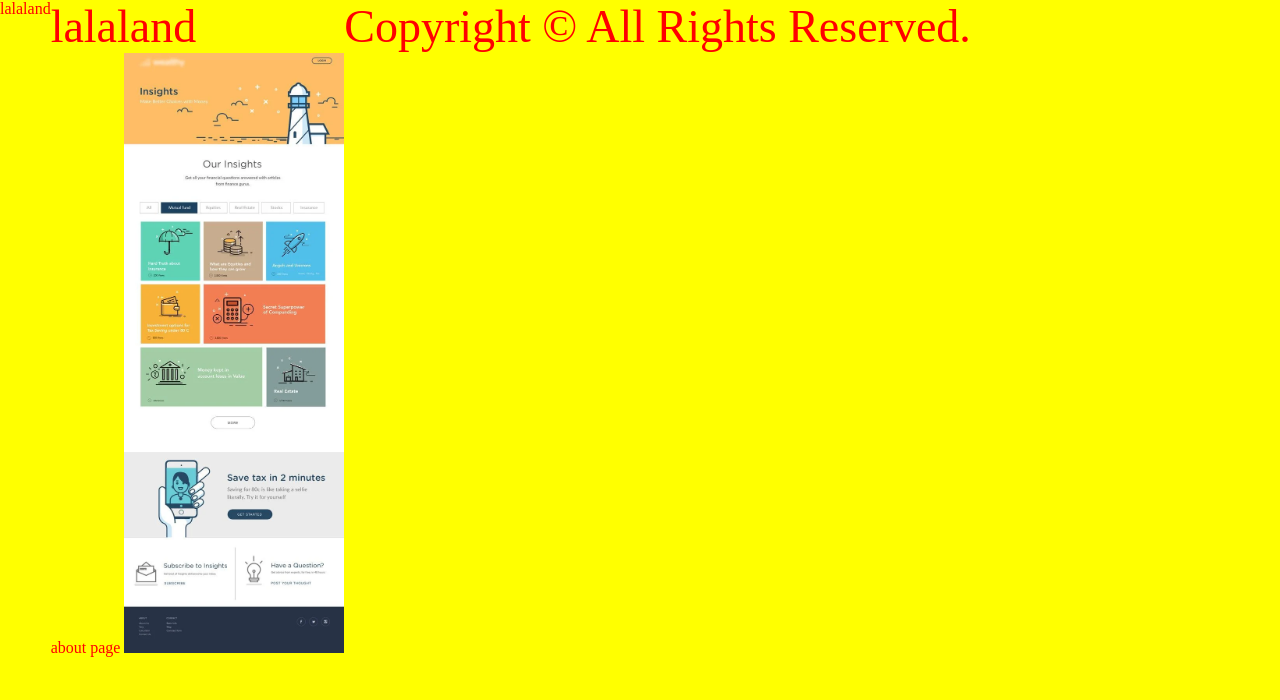
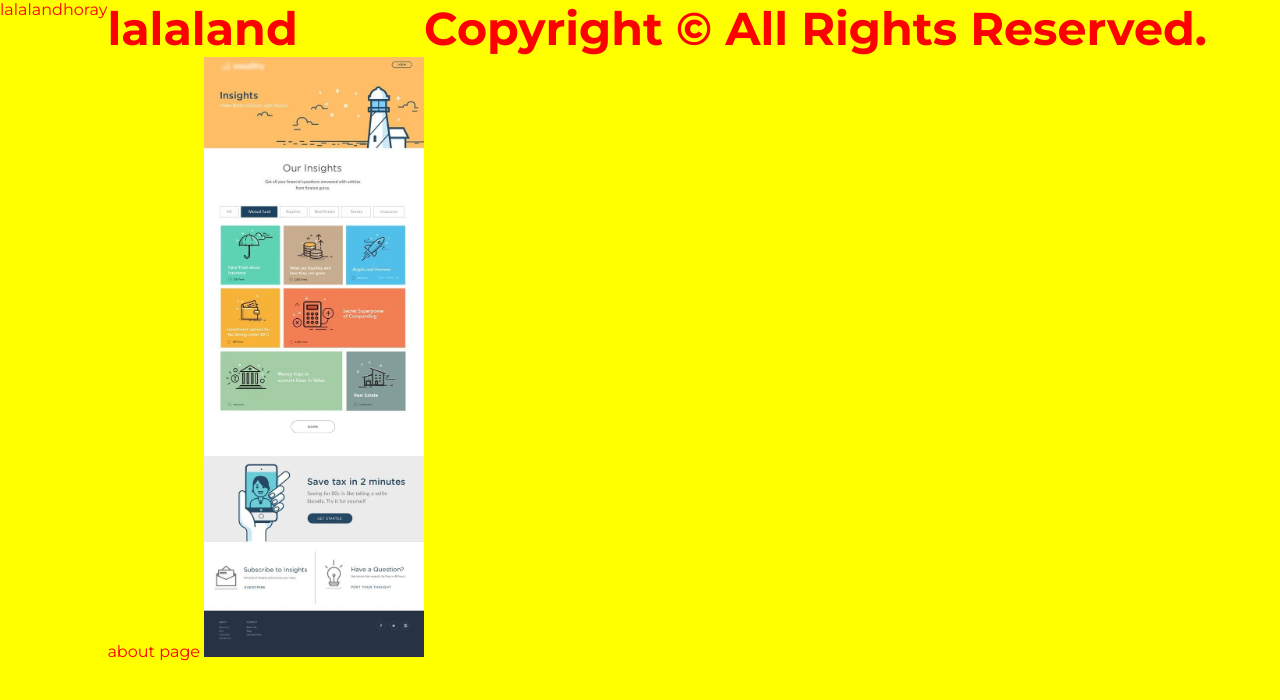
Before and after one commit to DmitriyMK/web-template2024-vite, a website built with Vite: page src/index.html in a window 1280 px wide. Built offline with nearby package versions, Linux system fonts and the light colour scheme.

Commit message:
update fonts position

```diff
--- a/src/components/head.html
+++ /dev/null
@@ -1,6 +0,0 @@
-<meta charset="UTF-8" />
-<meta name="description" content="">
-<meta name="keywords" content="">
-<meta name="viewport" content="width=device-width, initial-scale=1.0" />
-<meta name="theme-color" content="#181c25">
-<link rel="icon" type="image/svg+xml" href="../img/icons/github.svg">
--- a/src/index.html
+++ b/src/index.html
@@ -2,14 +2,38 @@
 <html lang="en">
 
 <head>
+  <meta charset="UTF-8" />
+  <meta name="viewport" content="width=device-width, initial-scale=1.0" />
+  <meta name="description" content="">
+  <meta name="keywords" content="">
+  <meta name="theme-color" content="#181c25">
   <title>{{title}}</title>
-  {{>head}}
+  <link rel="icon" type="image/svg+xml" href="./img/icons/github.svg">
+  <style>
+    @font-face {
+      font-family: Montserrat;
+      font-weight: 400;
+      src: url("./fonts/Montserrat-Regular.woff2") format('woff2');
+      font-display: swap;
+    }
+
+    @font-face {
+      font-family: Montserrat;
+      font-weight: 700;
+      src: url("./fonts/Montserrat-Bold.woff2") format('woff2');
+      font-display: swap;
+    }
+  </style>
 </head>
 <body>
 
   {{>header}}
 
   <h1>lalaland</h1>
+
+  <h3>
+    horay
+  </h3>
 
   <main class="main">
     <p>
--- a/src/pages/about/about.scss
+++ b/src/pages/about/about.scss
@@ -1,3 +1,5 @@
+@import "../../scss/style.scss";
+
 body {
   background: gray;
 }
--- a/src/scss/style.scss
+++ b/src/scss/style.scss
@@ -14,10 +14,13 @@ body {
   background: yellow;
   color: red;
   font-family: Montserrat;
+  font-weight: 400;
 }
 
 p {
   font-size: rem(46);
+  font-weight: 700;
+  font-family: Montserrat;
 }
 
 img {
--- a/vite.config.js
+++ b/vite.config.js
@@ -8,9 +8,11 @@ import handlebars from 'vite-plugin-handlebars';
 const pageData = {
   '/index.html': {
     title: 'lalaland',
+    path: resolve(__dirname),
   },
   '/pages/about/index.html': {
     title: 'hellooooooo',
+    path: resolve(__dirname, './src/pages/about/index.html'),
   },
 };
 
@@ -70,7 +72,7 @@ export default defineConfig({
             return 'assets/css/[name].[hash][extname]';
           }
           if (/\.woff2$/.test(name ?? '')) {
-            return 'assets/fonts/[name].[extname]';
+            return 'assets/fonts/[name][extname]';
           }
           return 'assets/[name].[extname]';
         },
```
Also changed, not shown: src/pages/about/index.html (+22 -5 lines), build/assets/fonts/Montserrat-Bold.woff2 (added), build/assets/fonts/Montserrat-Regular.woff2 (added), build/assets/img/github.52cdbc98.svg (added), build/index.html, build/pages/about/index.html, 3 other files.
